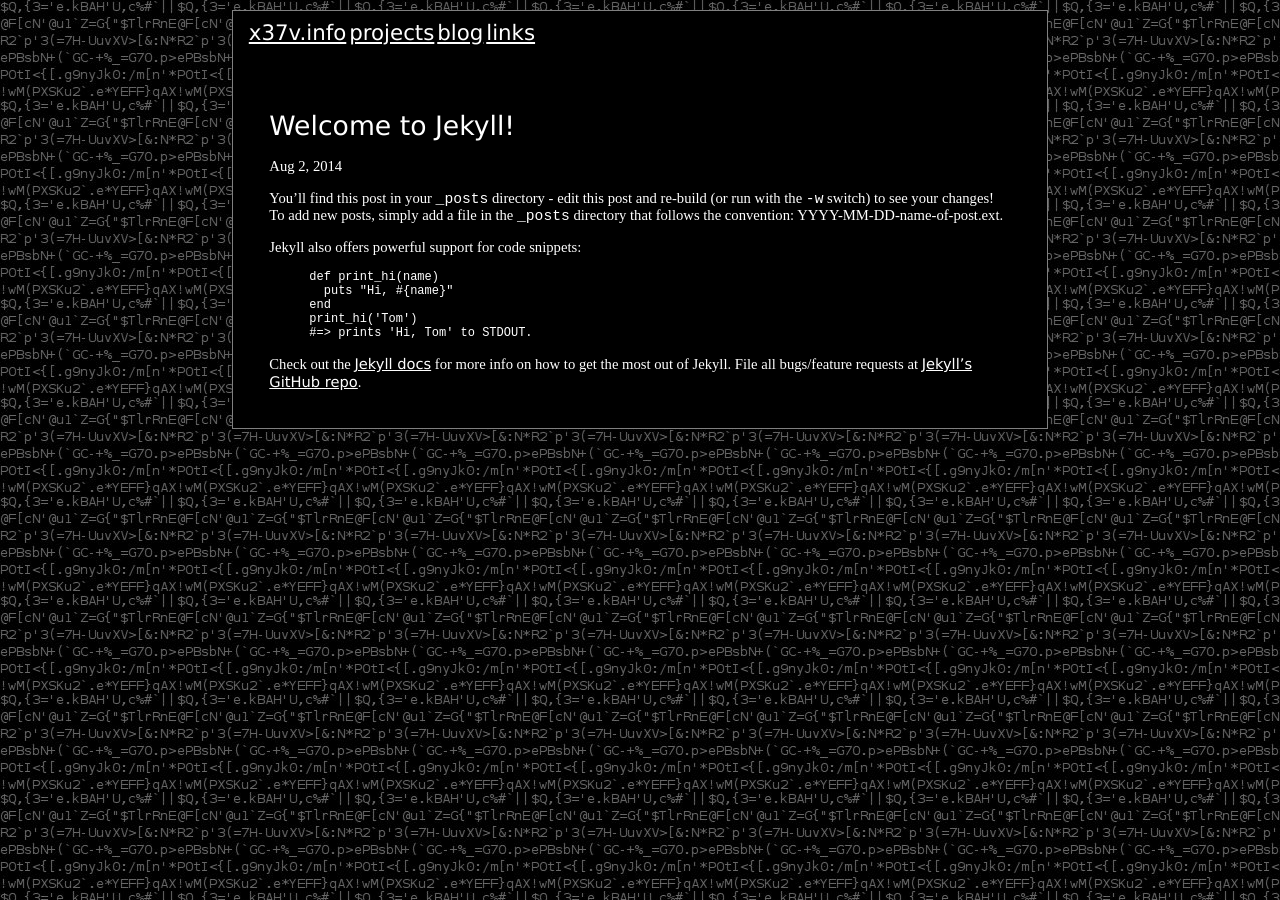
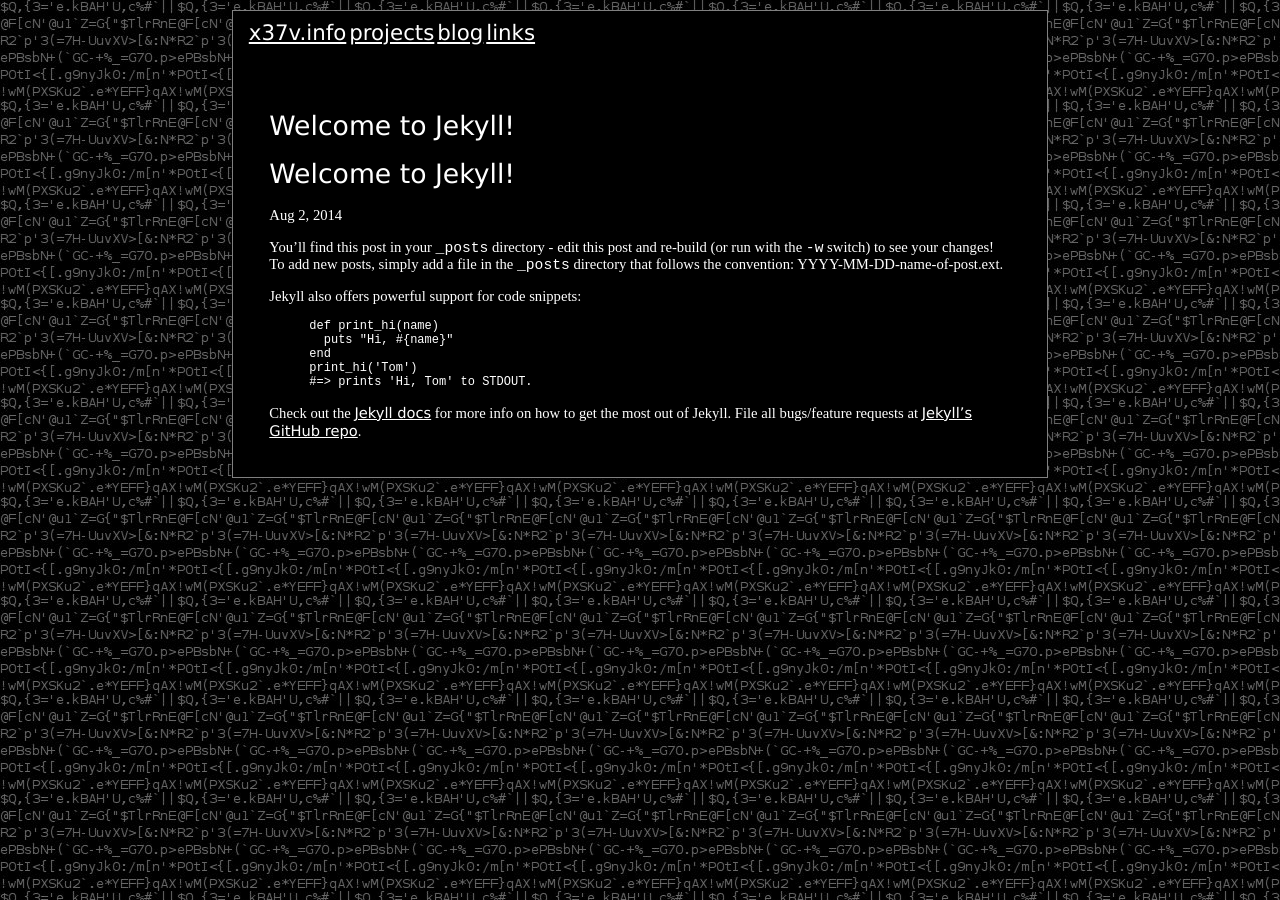
Before and after one commit to x37v/webpage, a Jekyll site: the page built from _posts/2014-08-02-welcome-to-jekyll.markdown, in a window 1280 px wide. Built offline with Jekyll 4.4.1, drawn with Linux system fonts in a browser that asks for light colours.

Commit message:
simplified layouts

```diff
--- a/_layouts/default.html
+++ b/_layouts/default.html
@@ -9,6 +9,11 @@
       {% include header.html %}
 
       <div class="page-content">
+        {% if page.url != "/" %}
+        <header class="post-header">
+          <h1>{{ page.title }}</h1>
+        </header>
+        {% endif %}
         <div class="wrap">
         {{ content }}
         </div>
```
Also changed, not shown: _layouts/project.html (+1 -8 lines).
